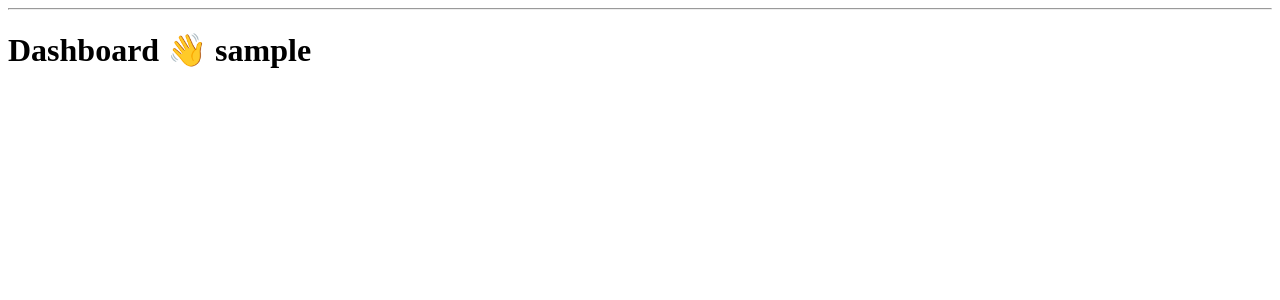
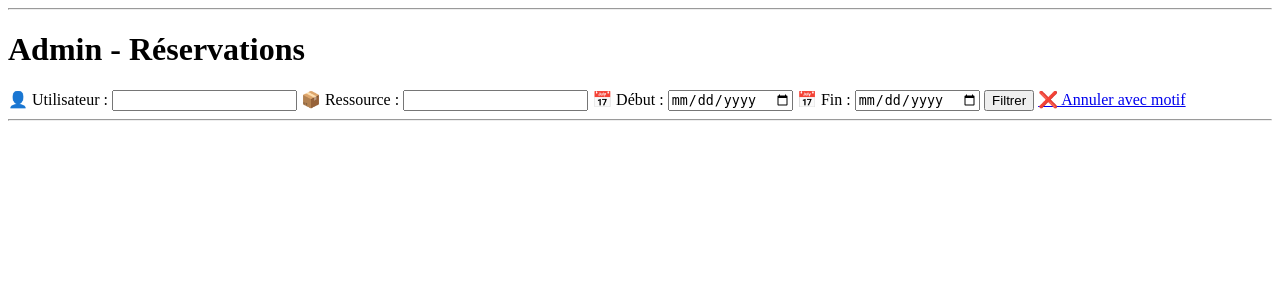
Before and after one commit to MathiENI/reservation-app, a Django app: page /reservations/admin/ in a window 1280 px wide. Shown: the part 29-329 px from the top of the page. Run offline with Django 5.2, Linux system fonts and the light colour scheme; the visitor is signed in with stand-in values (Sample User, id 1); data that the repository does not hold is empty.

Commit message:
add reason field for cancelling with admin

```diff
--- a/reservations/models.py
+++ b/reservations/models.py
@@ -22,6 +22,8 @@ class Reservation(models.Model):
     created_at = models.DateTimeField(auto_now_add=True)
     updated_at = models.DateTimeField(auto_now=True)
 
+    reason = models.TextField(blank=True, null=True)
+
     def clean(self):
         if not self.start_datetime or not self.end_datetime:
             raise ValidationError("Les dates sont obligatoires.")
--- a/reservations/urls.py
+++ b/reservations/urls.py
@@ -1,5 +1,6 @@
 from django.urls import path
-from .views import create_reservation, my_reservations, admin_reservations, cancel_reservation, update_reservation, cancel_reservation_user
+from .views import create_reservation, my_reservations, admin_reservations, cancel_reservation, update_reservation, \
+    cancel_reservation_user, cancel_reservation_admin
 
 urlpatterns = [
     path('create/<int:resource_id>/', create_reservation, name='create_reservation'),
@@ -8,4 +9,5 @@ urlpatterns = [
     path('cancel/<int:reservation_id>/', cancel_reservation, name='cancel_reservation'),
     path('update/<int:reservation_id>/', update_reservation, name='update_reservation'),
     path('cancel/<int:reservation_id>/', cancel_reservation_user, name='cancel_reservation_user'),
+    path('admin/cancel/<int:reservation_id>/', cancel_reservation_admin, name='cancel_reservation_admin'),
 ]
--- a/reservations/views.py
+++ b/reservations/views.py
@@ -9,11 +9,28 @@ from django.contrib import messages
 @user_passes_test(lambda u: u.is_staff)
 def admin_reservations(request):
     reservations = Reservation.objects.all().order_by('-start_datetime')
-    user_filter = request.GET.get('user')
-    if user_filter:
-        reservations = reservations.filter(user__username__icontains=user_filter)
 
-    return render(request, 'reservations/admin_reservations.html',  {
+    # 👤 filtre utilisateur
+    user = request.GET.get('user')
+    if user:
+        reservations = reservations.filter(user__username__icontains=user)
+
+    # 📦 filtre ressource
+    resource = request.GET.get('resource')
+    if resource:
+        reservations = reservations.filter(resource__name__icontains=resource)
+
+    # 📅 filtre date début
+    start = request.GET.get('start')
+    if start:
+        reservations = reservations.filter(start_datetime__gte=start)
+
+    # 📅 filtre date fin
+    end = request.GET.get('end')
+    if end:
+        reservations = reservations.filter(end_datetime__lte=end)
+
+    return render(request, 'reservations/admin_reservations.html', {
         'reservations': reservations
     })
 
@@ -24,6 +41,24 @@ def cancel_reservation(request, reservation_id):
     reservation.save()
 
     return redirect('admin_reservations')
+
+@user_passes_test(lambda u: u.is_staff)
+def cancel_reservation_admin(request, reservation_id):
+    reservation = get_object_or_404(Reservation, id=reservation_id)
+
+    if request.method == 'POST':
+        reason = request.POST.get('reason')
+
+        reservation.status = "cancelled"
+        reservation.reason = reason
+        reservation.save()
+
+        messages.success(request, "Réservation annulée avec motif 🧾")
+        return redirect('admin_reservations')
+
+    return render(request, 'reservations/cancel_with_reason.html', {
+        'reservation': reservation
+    })
 
 @login_required
 def create_reservation(request, resource_id):
--- a/templates/reservations/admin_reservations.html
+++ b/templates/reservations/admin_reservations.html
@@ -1,19 +1,37 @@
 {% extends "base.html" %}
 
 {% block content %}
+<h1>Admin - Réservations</h1>
 
-<h1>Dashboard 👋 {{ user.username }}</h1>
+<form method="get">
+
+    👤 Utilisateur :
+    <input type="text" name="user">
+
+    📦 Ressource :
+    <input type="text" name="resource">
+
+    📅 Début :
+    <input type="date" name="start">
+
+    📅 Fin :
+    <input type="date" name="end">
+
+    <button type="submit">Filtrer</button>
+    <a href="{% url 'cancel_reservation_admin' r.id %}">
+    ❌ Annuler avec motif
+</a>
+</form>
+
+<hr>
+
 <ul>
     {% for r in reservations %}
         <li>
             {{ r.user.username }} |
             {{ r.resource.name }} |
-            {{ r.start_datetime }} → {{ r.end_datetime }} |
+            {{ r.start_datetime }} |
             {{ r.status }}
-
-            {% if r.status == "confirmed" %}
-                <a href="{% url 'cancel_reservation' r.id %}">❌ Annuler</a>
-            {% endif %}
         </li>
     {% endfor %}
 </ul>
```
Also changed, not shown: templates/reservations/cancel_reservation_admin.html (added, +11 -0 lines), reservations/migrations/0002_reservation_reason.py (added).
